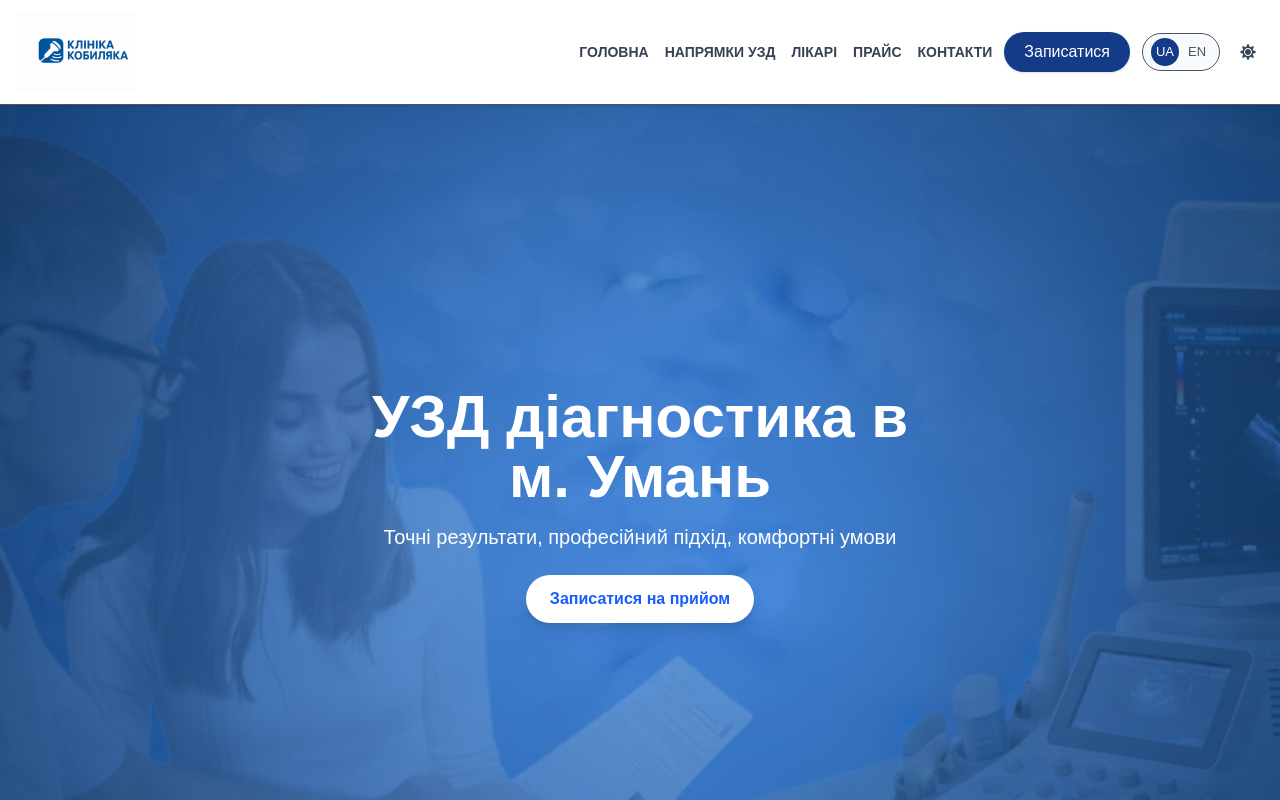
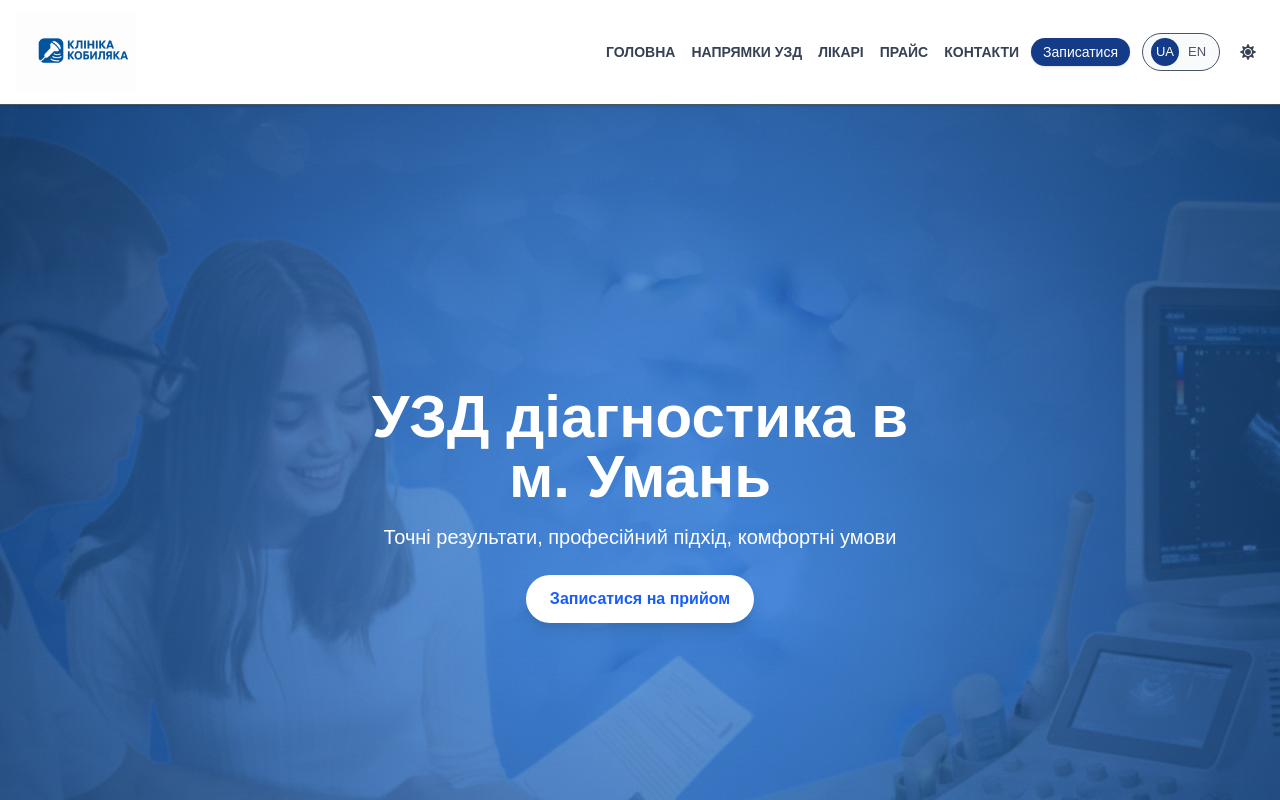
Before and after one commit to Dmitriy-Herasymenko/medcenteruzd, a Next.js app: page / in a window 1280 px wide. Shown: the top 800 px of the page. Built offline with nearby package versions, Linux system fonts and the light colour scheme.

Commit message:
fix build

```diff
--- a/components/AppointmentForm.tsx
+++ b/components/AppointmentForm.tsx
@@ -14,7 +14,7 @@ export default function AppointmentForm({ onSuccess }: AppointmentFormProps) {
     phone: "",
     message: "",
   });
- const { t, i18n } = useTranslation("common");
+ const { t } = useTranslation("common");
 
   const handleChange = (
     e: React.ChangeEvent<HTMLInputElement | HTMLTextAreaElement>
--- a/components/Header.tsx
+++ b/components/Header.tsx
@@ -40,8 +40,6 @@ const LangSwitch = ({
     ))}
   </div>
 );
-
-type Theme = 'light' | 'dark';
 
 
 const ThemeSwitch = ({
@@ -128,12 +126,18 @@ export default function Header() {
           {/* <button className="bg-[#133b88] hover:bg-[#1b4cb0] rounded-full text-white text-sm px-5 py-2 font-medium shadow-sm transition cursor-pointer">
             {t("header.btn")}
           </button> */}
-          <Button variant="primary" children={t("header.btn")} onClick={() => setIsModalOpen(true)} />
+          <Button
+            variant="primary"
+            size="sm"
+            onClick={() => setIsModalOpen(true)}
+          >
+            {t("header.btn")}
+          </Button>
           <LangSwitch currentLang={lang} onChange={changeLang} />
           <ThemeSwitch theme={theme} onToggle={toggleTheme} />
         </div>
         <Modal isOpen={isModalOpen} onClose={() => setIsModalOpen(false)}>
-          <AppointmentForm  onSuccess={() => setIsModalOpen(false)}/>
+          <AppointmentForm onSuccess={() => setIsModalOpen(false)} />
         </Modal>
 
         {/* Mobile actions */}
@@ -141,7 +145,13 @@ export default function Header() {
           {/* <button className="bg-[#133b88]  hover:bg-[#1b4cb0] rounded-full text-white text-sm px-5 py-2 font-medium shadow-sm transition cursor-pointer">
             {t("header.btn")}
           </button> */}
-          <Button variant="primary" children={t("header.btn")} size="sm" onClick={() => setIsModalOpen(true)} />
+          <Button
+            variant="primary"
+            size="sm"
+            onClick={() => setIsModalOpen(true)}
+          >
+            {t("header.btn")}
+          </Button>
           <button
             className="p-2 text-gray-700 text-3xl"
             onClick={() => setMenuOpen(!menuOpen)}
```
